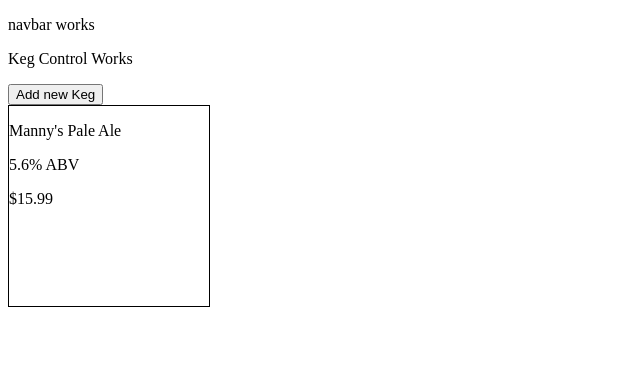
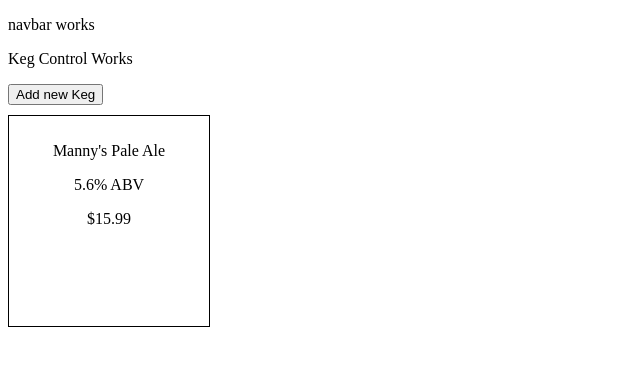
Before and after one commit to dsarbora/taproom, a React app: page /#/kegs in a window 1280 px wide. Shown: the top 366 px of the page, without its empty margins (0-640 px from the left). Built offline with nearby package versions, Linux system fonts and the light colour scheme.

Commit message:
make keg list container display flex

```diff
--- a/src/components/Keg.jsx
+++ b/src/components/Keg.jsx
@@ -8,6 +8,10 @@ function Keg(props) {
           width: 200px;
           height: 200px;
           border: 1px solid black;
+          padding-top: 10px;
+          text-align: center;
+          margin-top: 10px;
+          margin-right: 10px;
         }
       `}</style>
       <p>{props.name}</p>
--- a/src/components/KegList.jsx
+++ b/src/components/KegList.jsx
@@ -6,9 +6,17 @@ function KegList(props) {
   console.log(props.kegList);
   return (
     <div>
-      {props.kegList.map((keg, index) => (
-        <Keg key={index} name={keg.name} ABV={keg.ABV} price={keg.price} />
-      ))}
+      <style jsx>{`
+        .kegList {
+          display: flex;
+          flex-wrap: wrap;
+        }
+      `}</style>
+      <div className="kegList">
+        {props.kegList.map((keg, index) => (
+          <Keg key={index} name={keg.name} ABV={keg.ABV} price={keg.price} />
+        ))}
+      </div>
     </div>
   );
 }
```
